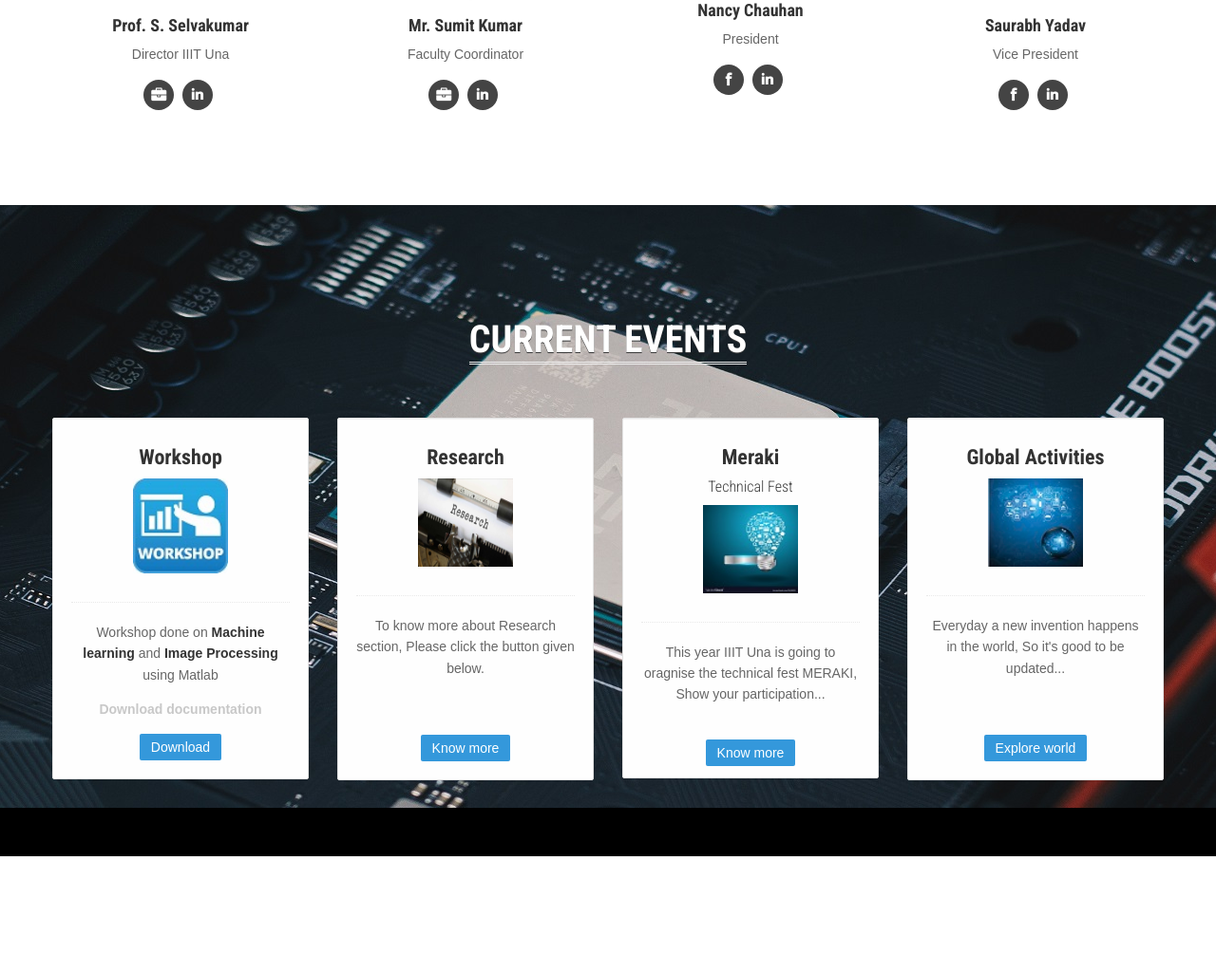
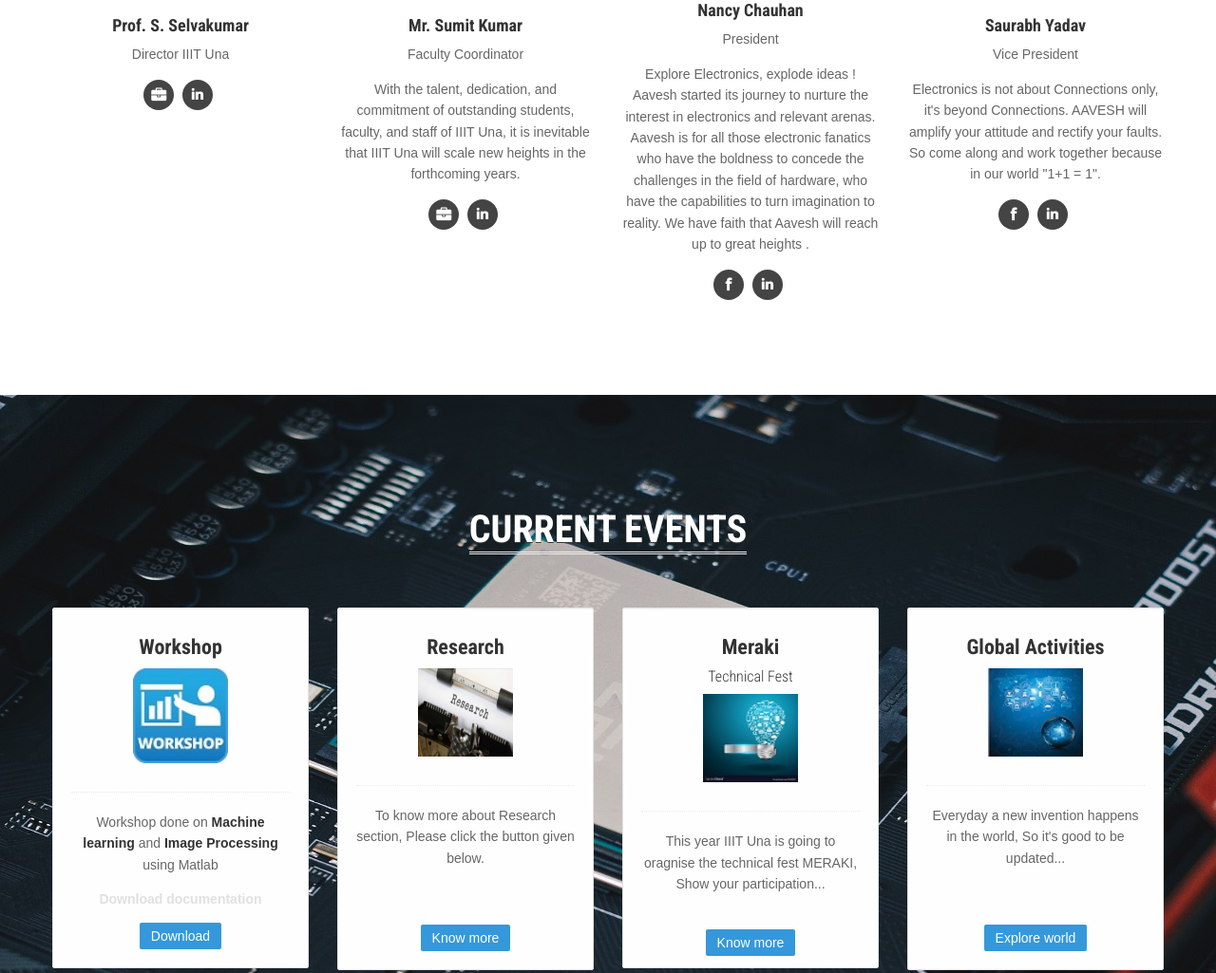
Before and after one commit to aavesh-iiitu/Aavesh-IIITU.github.io, a plain HTML site: page index.html in a window 1280 px wide. Shown: the part 1277-2302 px from the top of the page at 95% size. Drawn offline with Linux system fonts and the light colour scheme.

Commit message:
Update index.html

```diff
--- a/index.html
+++ b/index.html
@@ -148,6 +148,9 @@
             <p>
              Faculty Coordinator
             </p>
+             <p> With the talent, dedication, and commitment of outstanding students, faculty,
+	and staff of IIIT Una, it is inevitable that IIIT Una will scale new heights in the forthcoming years.
+		     </p>
             <ul class="social-profile">
               <li><a href="https://www.researchgate.net/profile/Sumit_Kumar196"><i class="icon-briefcase icon-32 icon-circled"></i></a></li>
 
@@ -162,6 +165,9 @@
             <p>
              President
             </p>
+	  <p> Explore Electronics, explode ideas ! Aavesh started its journey to nurture the interest in electronics and relevant arenas. Aavesh is for all those electronic fanatics who have the boldness to concede the challenges in the field of hardware,
+		  who have the capabilities to turn imagination to reality. We have faith that Aavesh will reach up to great heights .
+		     </p>
             <ul class="social-profile">
               <li><a href="https://www.facebook.com/nancy.vatsal"><i class="icon-facebook icon-32 icon-circled"></i></a></li>
 
@@ -176,6 +182,8 @@
             <p>
               Vice President
             </p>
+	<p>Electronics is not about Connections only, it's beyond Connections. AAVESH will amplify your attitude and rectify your faults. So come along and work together because in our world "1+1 = 1".
+		  </p>
             <ul class="social-profile">
               <li><a href="https://www.facebook.com/saurabhyadav789"><i class="icon-facebook icon-32 icon-circled"></i></a></li>
 
```
